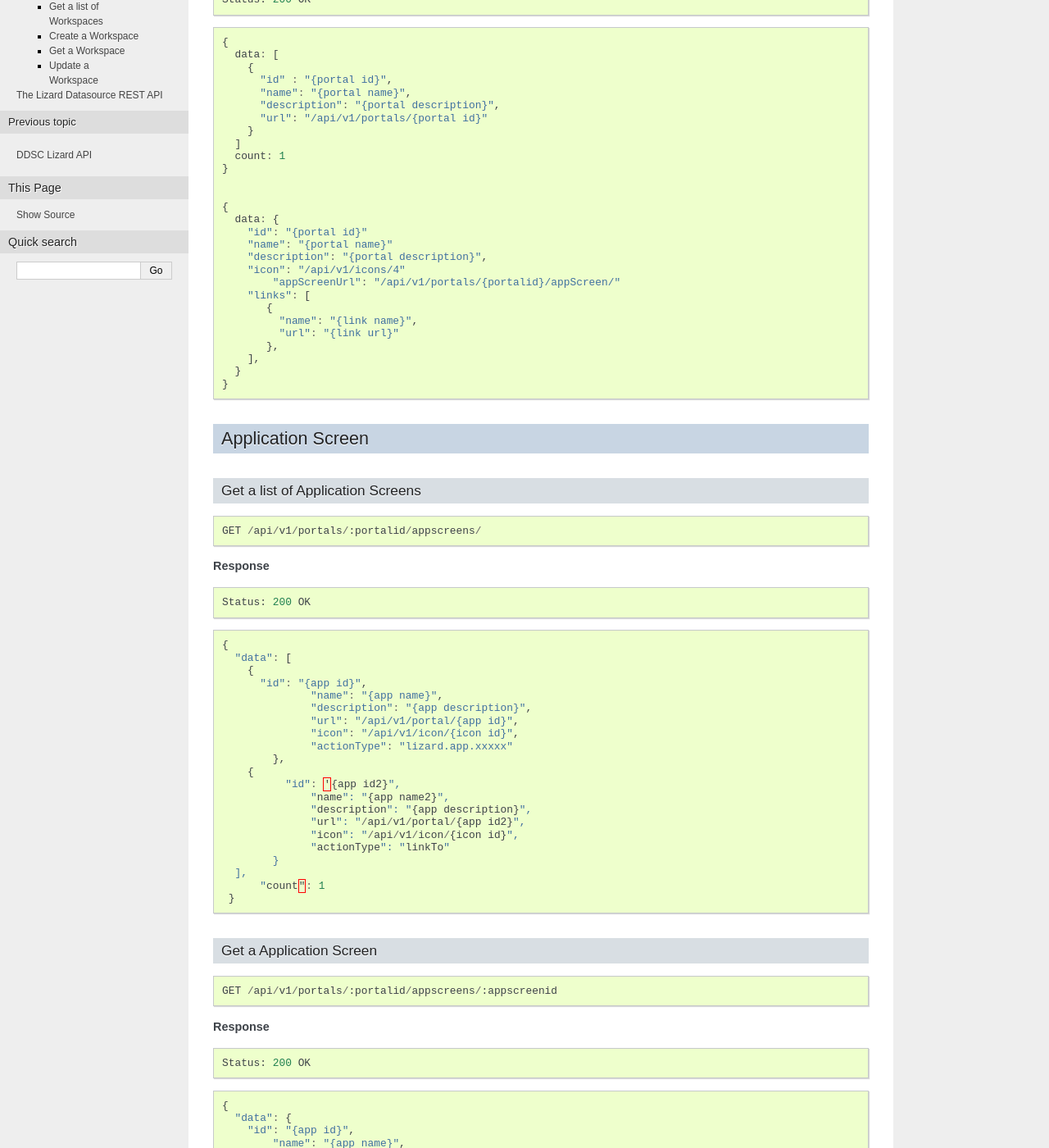
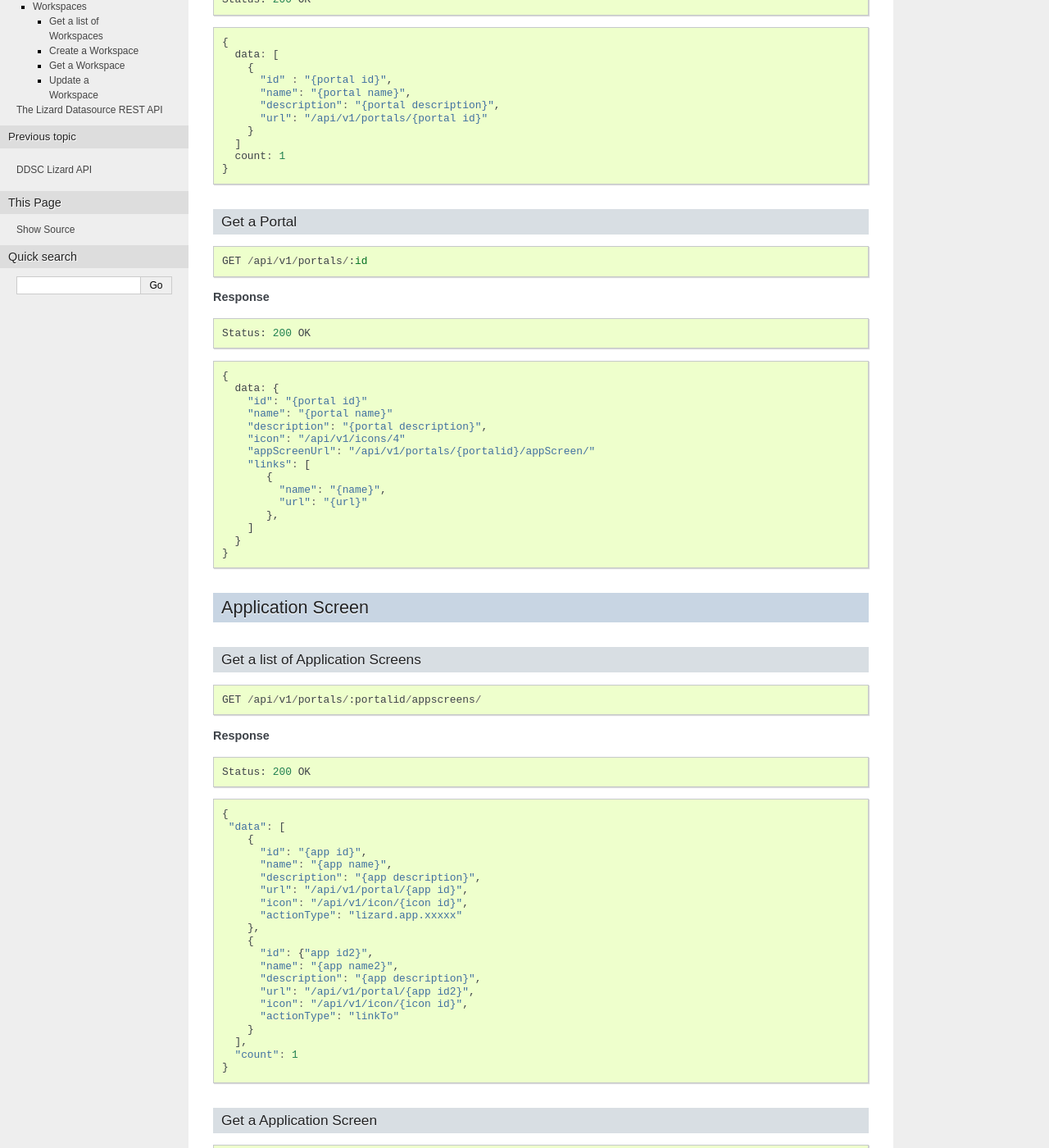
Before and after one commit to ddsc/api, a Sphinx documentation site: the page built from doc/restapi.rst, in a window 1280 px wide and 1400 px high, scrolled down 379 px. Shown: the whole window at 82% size. Built offline with Sphinx 7.4.7, drawn with Linux system fonts in a browser that asks for light colours; some of the changed text lies outside the part shown.

Commit message:
Layout fixes for the restapi documentation.

```diff
--- a/doc/restapi.rst
+++ b/doc/restapi.rst
@@ -34,6 +34,18 @@ Get a Portal List
     count: 1
   }
 
+Get a Portal
+--------------
+
+::
+
+  GET /api/v1/portals/:id
+
+**Response** ::
+
+  Status: 200 OK
+
+.. code-block:: javascript
 
   {
     data: {
@@ -41,13 +53,13 @@ Get a Portal List
       "name": "{portal name}"
       "description": "{portal description}",
       "icon": "/api/v1/icons/4"
-	  "appScreenUrl": "/api/v1/portals/{portalid}/appScreen/"
+      "appScreenUrl": "/api/v1/portals/{portalid}/appScreen/"
       "links": [
          {
-           "name": "{link name}",
-           "url": "{link url}"
+           "name": "{name}",
+           "url": "{url}"
          },
-      ],
+      ]
     }
   }
 
@@ -69,26 +81,26 @@ Get a list of Application Screens
 .. code-block:: javascript
 
   {
-    "data": [
+   "data": [
       {
         "id": "{app id}",
-		"name": "{app name}",
-		"description": "{app description}",
-		"url": "/api/v1/portal/{app id}",
-		"icon": "/api/v1/icon/{icon id}",
-		"actionType": "lizard.app.xxxxx"
-	  },
+        "name": "{app name}",
+        "description": "{app description}",
+        "url": "/api/v1/portal/{app id}",
+        "icon": "/api/v1/icon/{icon id}",
+        "actionType": "lizard.app.xxxxx"
+      },
       {
-	    "id": '{app id2}",
-		"name": "{app name2}",
-		"description": "{app description}",
-		"url": "/api/v1/portal/{app id2}",
-		"icon": "/api/v1/icon/{icon id}",
-		"actionType": "linkTo"
-	  }
+        "id": {"app id2}",
+        "name": "{app name2}",
+        "description": "{app description}",
+        "url": "/api/v1/portal/{app id2}",
+        "icon": "/api/v1/icon/{icon id}",
+        "actionType": "linkTo"
+      }
     ],
-	"count": 1
-   }
+    "count": 1
+  }
 
 Get a Application Screen
 ---------------------------
@@ -106,11 +118,11 @@ Get a Application Screen
   {
     "data": {
       "id": "{app id}",
-	  "name": "{app name}",
-	  "description": "{app description}",
-	  "url": "/api/v1/portal/{app id}",
-	  "icon": "/api/v1/icon/{icon id}",
-	  "actionType": "lizard.app.xxxxx"
+      "name": "{app name}",
+      "description": "{app description}",
+      "url": "/api/v1/portal/{app id}",
+      "icon": "/api/v1/icon/{icon id}",
+      "actionType": "lizard.app.xxxxx"
      }
    }
 
@@ -167,16 +179,16 @@ Get a Application
 .. code-block:: javascript
 
   {
-    data: {
-        id: '{app_id}',
-        name: '{app_name}',
-        description: '{app_description}',
-        icon: '/api/v1/icon/{app_id}/',
-        actionType: 'lizard.app.xxxxx',
-        actionConfig: {
-               <<configuration of Action/ App>>
-        }
-     }
+    "data": {
+      "id": "{app_id}",
+      "name": "{app_name}",
+      "description: "{app_description}",
+      "icon": "/api/v1/icons/{app_id}",
+      "actionType": "lizard.app.xxxxx",
+      "actionConfig": {
+             "<<configuration of Action/ App>>"
+      }
+    }
   }
 
 
@@ -202,7 +214,7 @@ Get a list of Icons
         "id": "{icon id}",
         "url": "/api/v1/icons/{icon_id}",
       }
-	]
+    ]
     count: 1
   }
 
@@ -222,7 +234,6 @@ Get an Icon
 **Parameters**
 
 size
-
   `Integer` of the size. Options are: 8 (8x8), 16 (16x16), 32 (32x32) pixels.
   The default is 32.
 
@@ -264,8 +272,8 @@ Get a list of Workspaces
         },
         "url": "/api/v1/workspaces/:workspaceid",
         "lastModifiedAt": "{last_modified_at}",
-		"workspaceItems": [
-	      {
+        "workspaceItems": [
+          {
             "id": {workspaceItemId},
             "name": "{name}",
             "visible": "{visible}",
@@ -337,7 +348,7 @@ workspaceItems
 
   {
     "message": "{Optional message with the result of the action}",
-	"data": {
+    "data": {
       "id": "{id}",
       "name": "{name}",
       "description": "{description}",
@@ -352,8 +363,8 @@ workspaceItems
         "name": "{owner_name}"
       },
       "workspaceItems": [
-	    {
-          "id": {workspaceItemId},
+        {
+          "id": "{workspaceItemId}",
           "name": "{name}",
           "visible": "{visible}",
           "clickable": true,
```
Also changed, not shown: other parts of doc/restapi.rst (+5 -5 lines).
